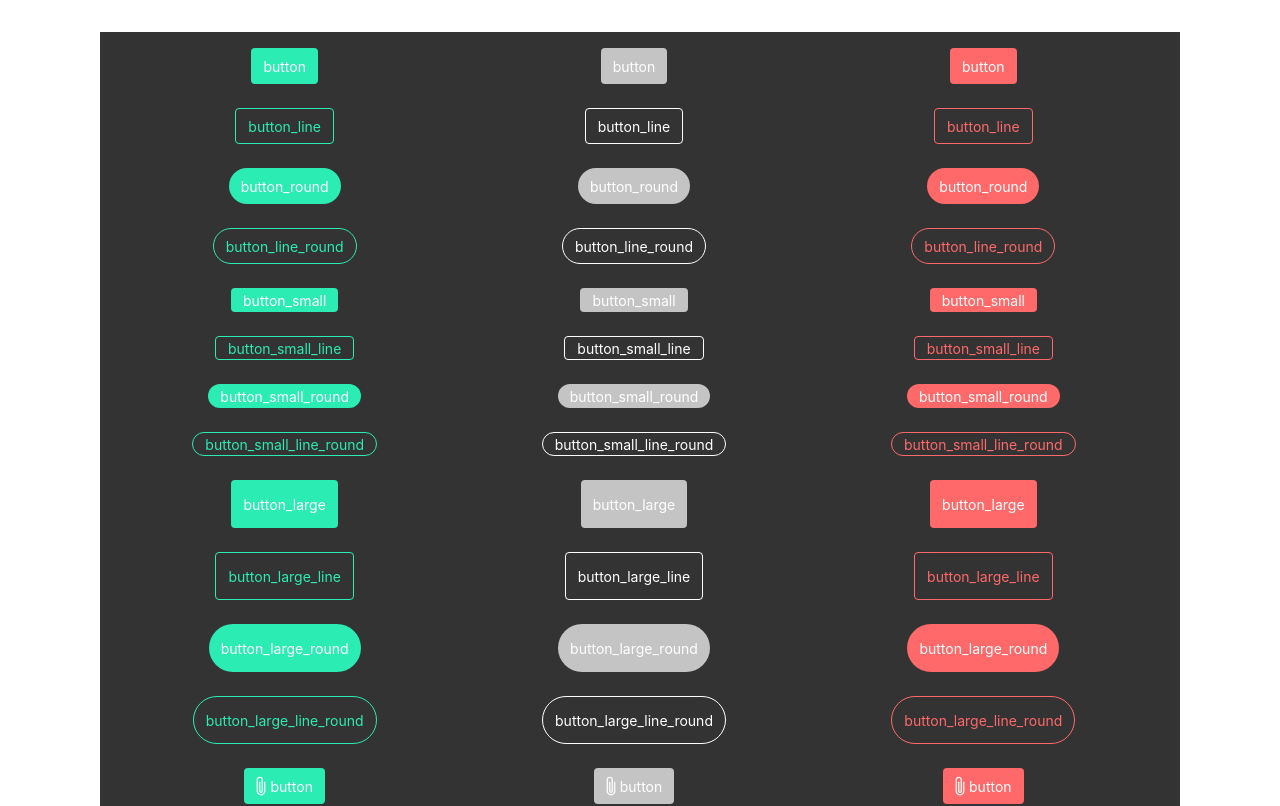
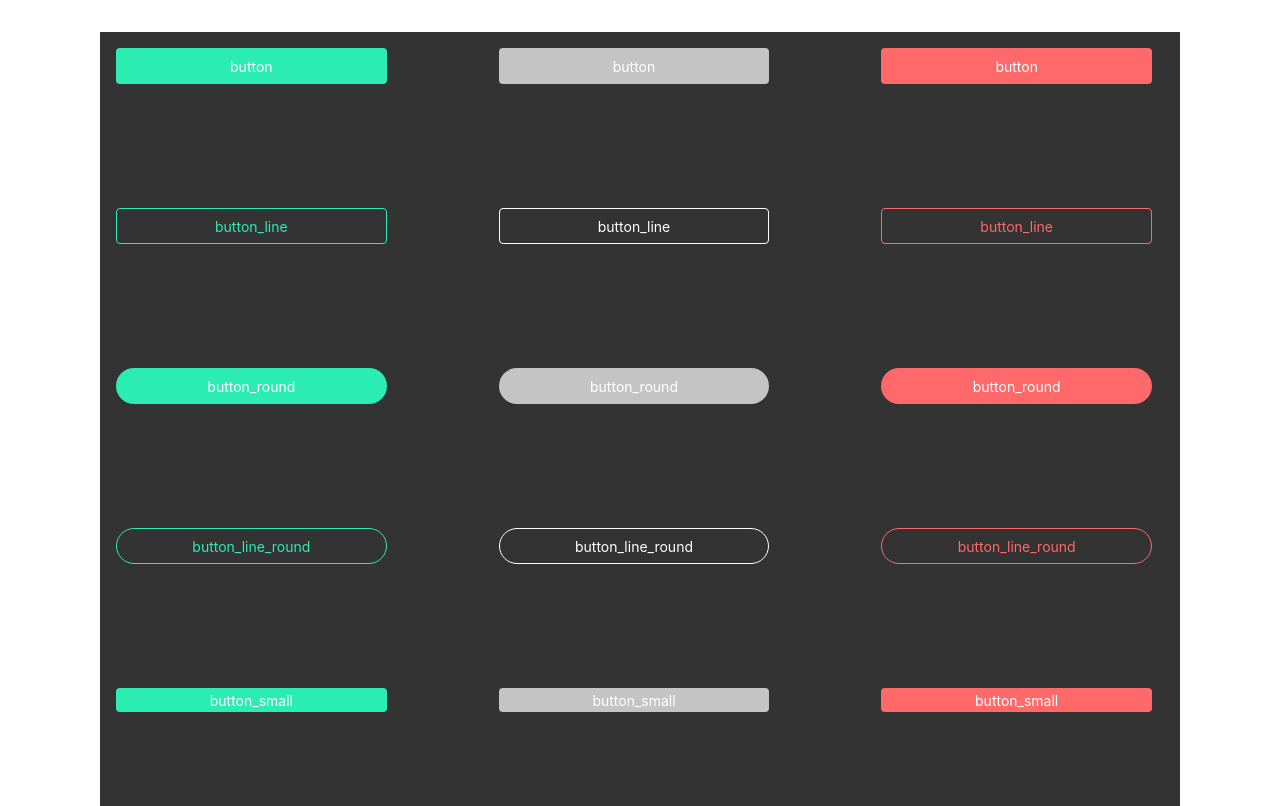
Before and after one commit to vivaladiem/PostMath.UserWeb_React_Ts_22.04.14, a React (Create React App) app: page / in a window 1280 px wide. Shown: the top 806 px of the page. Built offline with nearby package versions, Linux system fonts and the light colour scheme.

Commit message:
버튼을 다시 만들면서 틀어진 CardMyDb의 레이아웃 수정 - 너비를 330px(32rem)으로 변경하였다. - 버튼의 내용을 가운데 정렬하는 속성을 justify-self에서 justify-content로 변경하였다.

```diff
--- a/src/index.css
+++ b/src/index.css
@@ -21,6 +21,7 @@ code {
   padding: 1.6rem;
   display: grid;
   grid-template-columns: repeat(3, 1fr);
+  gap: 10rem;
 }
 
 .ButtonSampleContainer .Button {
--- a/src/stories/Button/Button.css
+++ b/src/stories/Button/Button.css
@@ -6,7 +6,7 @@
   background-color : var(--color-primary);
   display: flex;
   align-items: center;
-  justify-self: center;
+  justify-content: center;
   cursor: pointer;
   font-size: 1.4rem;
   font-weight: 400;
```
Also changed, not shown: src/stories/Card/Card.css (+2 -3 lines), src/stories/Card/CardMyDb.tsx (+1 -1 lines).
